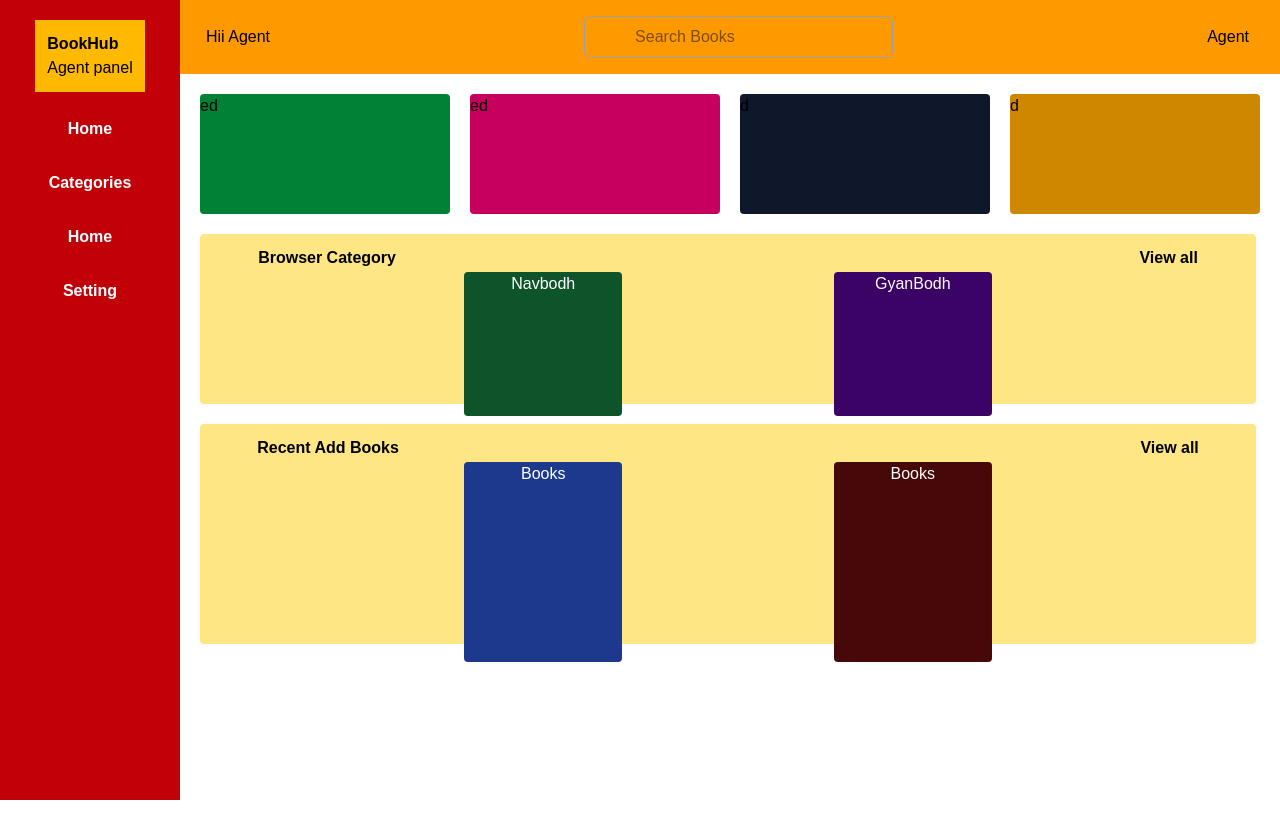
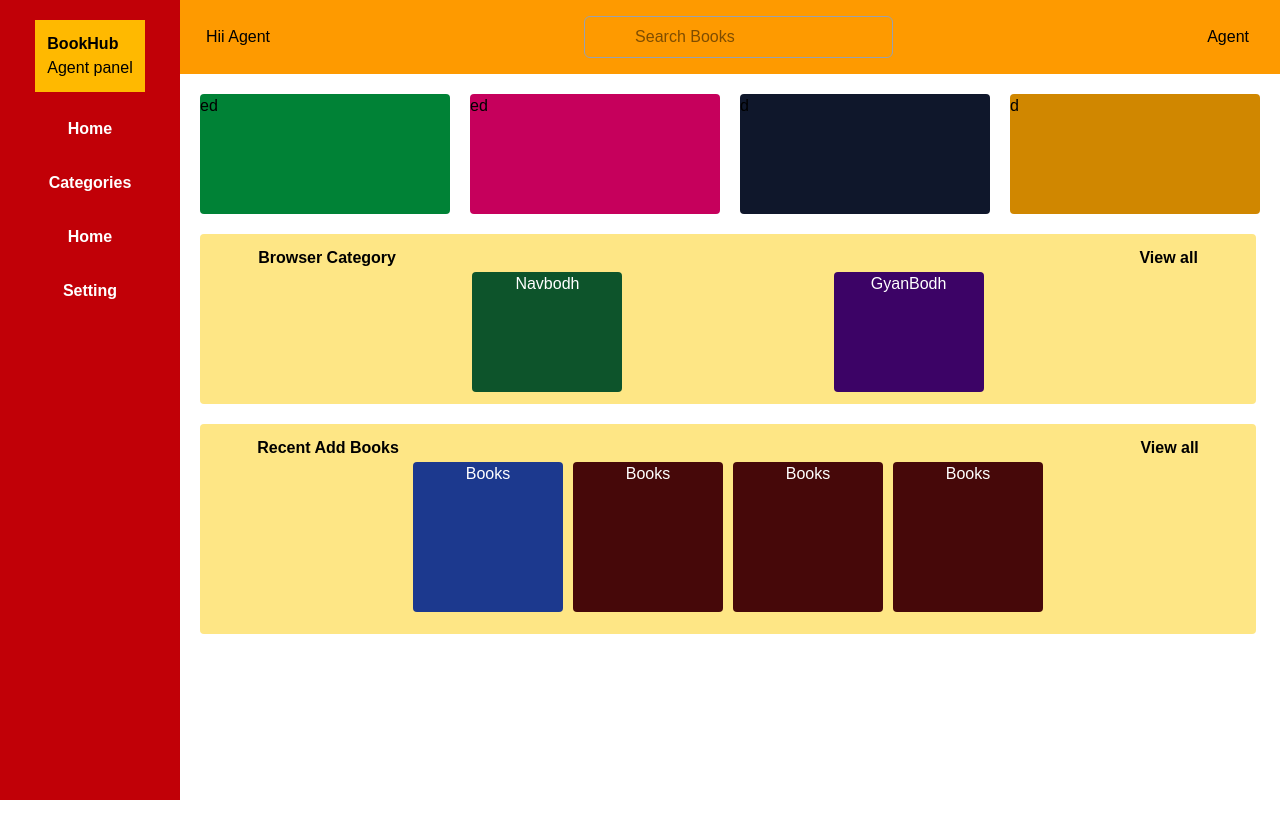
Before and after one commit to utthaanekpahal/FlipBook, a React (Vite) app: page /AgentDashboard in a window 1280 px wide. Shown: the top 838 px of the page. After the commit the page ends 800 px from the top, so only its background shows below. Built offline with nearby package versions, Linux system fonts and the light colour scheme.

Commit message:
changes in user

```diff
--- a/src/Component/AgentDashboard.jsx
+++ b/src/Component/AgentDashboard.jsx
@@ -2,9 +2,9 @@ import React from 'react'
 
 const AgentDashboard = () => {
   return (
-    <div className='flex h-screen'>
+    <div className='flex h-screen overflow-hidden'>
     {/* Sidebar */}
-    <header className='w-[250px] bg-red-700 text-white'>
+    <header className='w-[250px] bg-red-700 text-white h-full '>
         <div className='flex flex-col items-center gap-5 h-full py-5'>
             {/* Logo Section */}
             <div className='bg-amber-400 text-black p-3'>
@@ -26,7 +26,7 @@ const AgentDashboard = () => {
         </div>
     </header>
     {/* Main Section */}
-    <section className='flex flex-col '>
+    <section className='flex flex-col'>
         {/* Top Navbar */}
         <div className='flex justify-between items-center bg-amber-500 p-4'>
             <span  className='ml-[10px]'>Hii Agent</span>
@@ -49,19 +49,21 @@ const AgentDashboard = () => {
                <h1> Browser Category</h1>
                <button className='font-bold'>View all</button>
             </div>
-            <div className='flex justify-center h-screen gap-[20%]'>
-                <div className='bg-green-900 h-[18%] w-[15%] rounded-sm text-center text-white'>Navbodh</div>
-                <div className='bg-purple-950 h-[18%] w-[15%] rounded-sm text-center text-white'>GyanBodh</div>
+            <div className='flex justify-center gap-[20%]'>
+                <div className='bg-green-900 h-[120px] w-[150px] rounded-sm text-center text-white'>Navbodh</div>
+                <div className='bg-purple-950 h-[120px] w-[150px] rounded-sm text-center text-white'>GyanBodh</div>
             </div>
             </div>
-            <div className='bg-amber-200 h-[220px] ml-[20px] w-[96%] rounded-sm'>
+            <div className='bg-amber-200 h-[210px] ml-[20px] w-[96%] rounded-sm'>
             <div className='flex justify-around gap-[60%] font-bold p-[2px] mt-[10px]'>
                <h1> Recent Add Books</h1>
                <button className='font-bold'>View all</button>
             </div>
-            <div className='flex justify-center h-screen gap-[20%]'>
-                <div className='bg-blue-900 h-[25%] w-[15%] rounded-sm text-center text-white'>Books</div>
-                <div className='bg-red-950 h-[25%] w-[15%] rounded-sm text-center text-white'>Books</div>
+            <div className='flex justify-center gap-[10px]'>
+                <div className='bg-blue-900 h-[150px] w-[150px] rounded-sm text-center text-white'>Books</div>
+                 <div className='bg-red-950 h-[150px] w-[150px] rounded-sm text-center text-white'>Books</div>
+                <div className='bg-red-950 h-[150px] w-[150px] rounded-sm text-center text-white'>Books</div>
+                <div className='bg-red-950 h-[150px] w-[150px] rounded-sm text-center text-white'>Books</div>
             </div>
             </div>
         </div>
```
